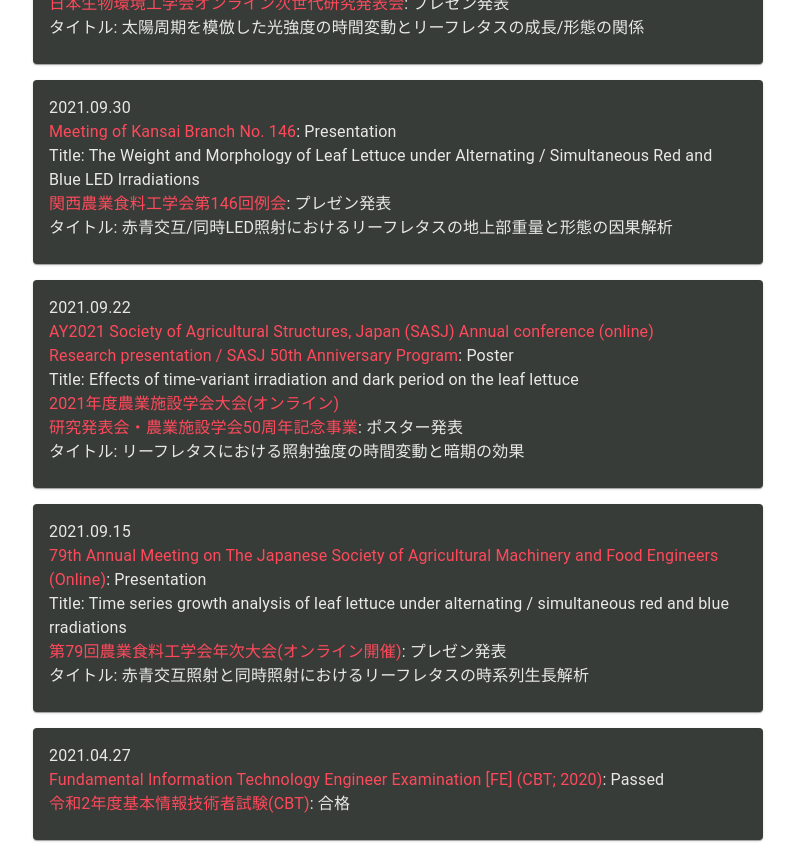
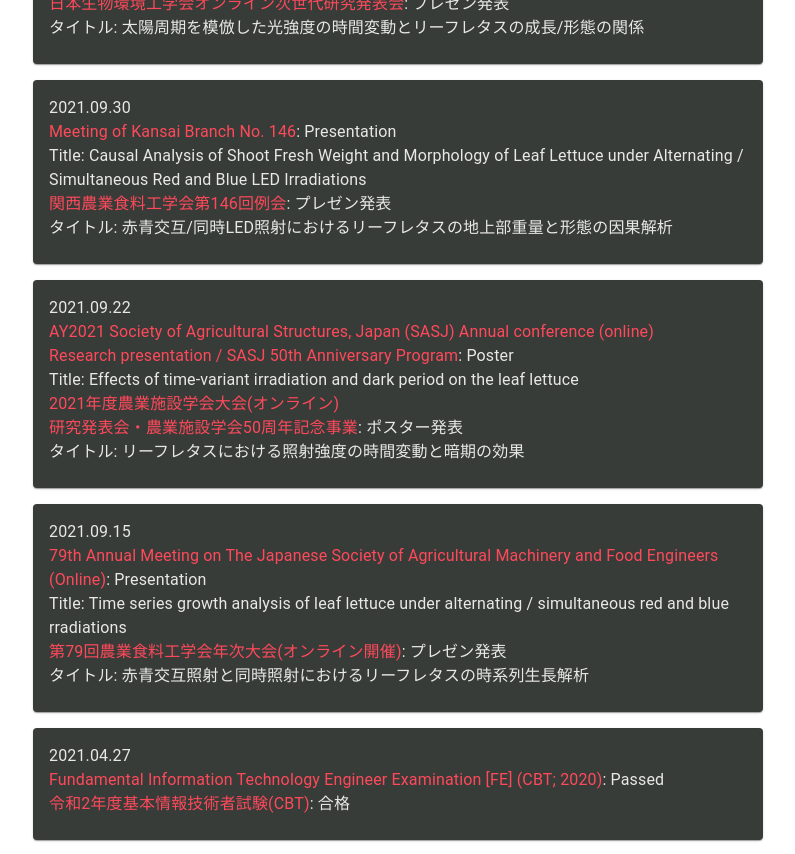
Before and after one commit to masukai/portfolio, a React (Create React App) app: page / in a window 1280 px wide. Shown: the part 1260-2114 px from the top of the page, without its empty margins (242-1037 px from the left). Built offline with nearby package versions, Linux system fonts and the light colour scheme.

Commit message:
20211013_update

```diff
--- a/src/components/Achievements.tsx
+++ b/src/components/Achievements.tsx
@@ -63,7 +63,7 @@ const Achievements: React.FC = () => {
               <Typography color='inherit'>
                 <Link href='http://www.kansai.j-sam.org/conference/index.php' className={classes.maincolor} target="_blank">
                 Meeting of Kansai Branch No. 146</Link>: Presentation<br />
-                Title: The Weight and Morphology of Leaf Lettuce under Alternating / Simultaneous Red and Blue LED Irradiations
+                Title: Causal Analysis of Shoot Fresh Weight and Morphology of Leaf Lettuce under Alternating / Simultaneous Red and Blue LED Irradiations
               </Typography>
               <Typography color='inherit'>
                 <Link href='http://www.kansai.j-sam.org/conference/index.php' className={classes.maincolor} target="_blank">
```
